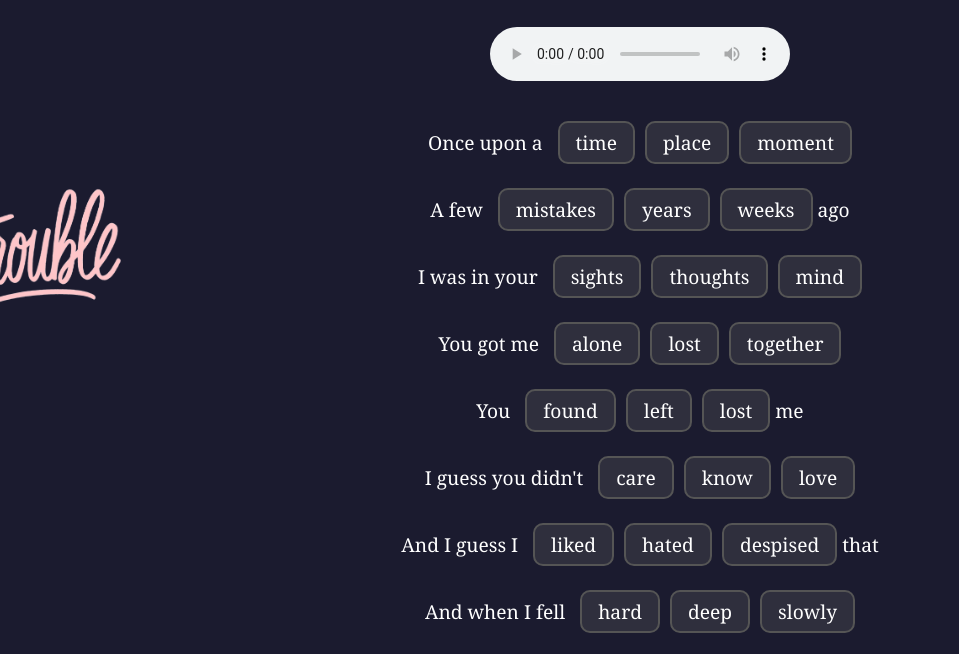
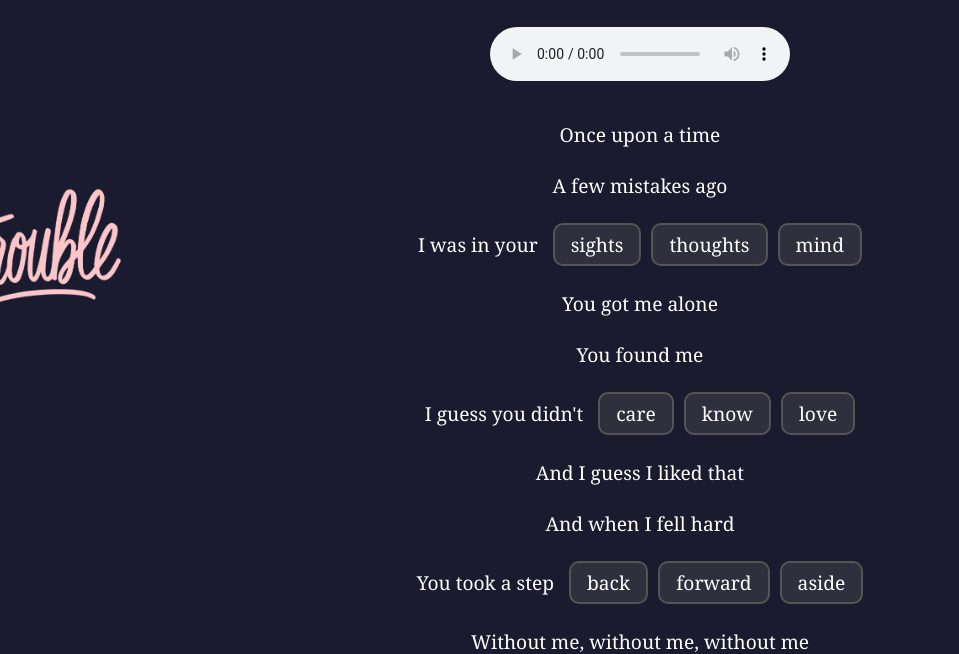
Before and after one commit to OlgaSukhih/Taylor1, a plain HTML site: page index.html in a window 1280 px wide. Shown: the part 149-803 px from the top of the page, without its empty margins (0-959 px from the left). Drawn offline with Linux system fonts and the light colour scheme.

Commit message:
Update index.html

```diff
--- a/index.html
+++ b/index.html
@@ -103,23 +103,12 @@
   <div class="lyrics-container">
     <img class="heart-img" src="20250509_2024_Сердце из надписи_remix_01jttt9e1zfe9bg9hnnbgyqng7-Photoroom.png" alt="Heart image" />
 
-   <div class="line">
-  Once upon a
-  <span class="options">
-    <span class="choice" data-correct="true" onclick="checkChoice(this)">time</span>
-    <span class="choice" data-correct="false" onclick="checkChoice(this)">place</span>
-    <span class="choice" data-correct="false" onclick="checkChoice(this)">moment</span>
-  </span>
+  <div class="line">
+  Once upon a time
 </div>
 
 <div class="line">
-  A few
-  <span class="options">
-    <span class="choice" data-correct="true" onclick="checkChoice(this)">mistakes</span>
-    <span class="choice" data-correct="false" onclick="checkChoice(this)">years</span>
-    <span class="choice" data-correct="false" onclick="checkChoice(this)">weeks</span>
-  </span>
-  ago
+  A few mistakes ago
 </div>
 
 <div class="line">
@@ -132,21 +121,11 @@
 </div>
 
 <div class="line">
-  You got me
-  <span class="options">
-    <span class="choice" data-correct="true" onclick="checkChoice(this)">alone</span>
-    <span class="choice" data-correct="false" onclick="checkChoice(this)">lost</span>
-    <span class="choice" data-correct="false" onclick="checkChoice(this)">together</span>
-  </span>
+  You got me alone
 </div>
 
 <div class="line">
-  You
-  <span class="options">
-    <span class="choice" data-correct="true" onclick="checkChoice(this)">found</span>
-    <span class="choice" data-correct="false" onclick="checkChoice(this)">left</span>
-    <span class="choice" data-correct="false" onclick="checkChoice(this)">lost</span>
-  </span> me
+  You found me
 </div>
 
 <div class="line">
@@ -159,21 +138,11 @@
 </div>
 
 <div class="line">
-  And I guess I
-  <span class="options">
-    <span class="choice" data-correct="true" onclick="checkChoice(this)">liked</span>
-    <span class="choice" data-correct="false" onclick="checkChoice(this)">hated</span>
-    <span class="choice" data-correct="false" onclick="checkChoice(this)">despised</span>
-  </span> that
+  And I guess I liked that
 </div>
 
 <div class="line">
-  And when I fell
-  <span class="options">
-    <span class="choice" data-correct="true" onclick="checkChoice(this)">hard</span>
-    <span class="choice" data-correct="false" onclick="checkChoice(this)">deep</span>
-    <span class="choice" data-correct="false" onclick="checkChoice(this)">slowly</span>
-  </span>
+  And when I fell hard
 </div>
 
 <div class="line">
@@ -186,13 +155,9 @@
 </div>
 
 <div class="line">
-  Without me,
-  <span class="options">
-    <span class="choice" data-correct="true" onclick="checkChoice(this)">without</span>
-    <span class="choice" data-correct="false" onclick="checkChoice(this)">before</span>
-    <span class="choice" data-correct="false" onclick="checkChoice(this)">around</span>
-  </span>, without me
+  Without me, without me, without me
 </div>
+
 
   </div>
 
```
